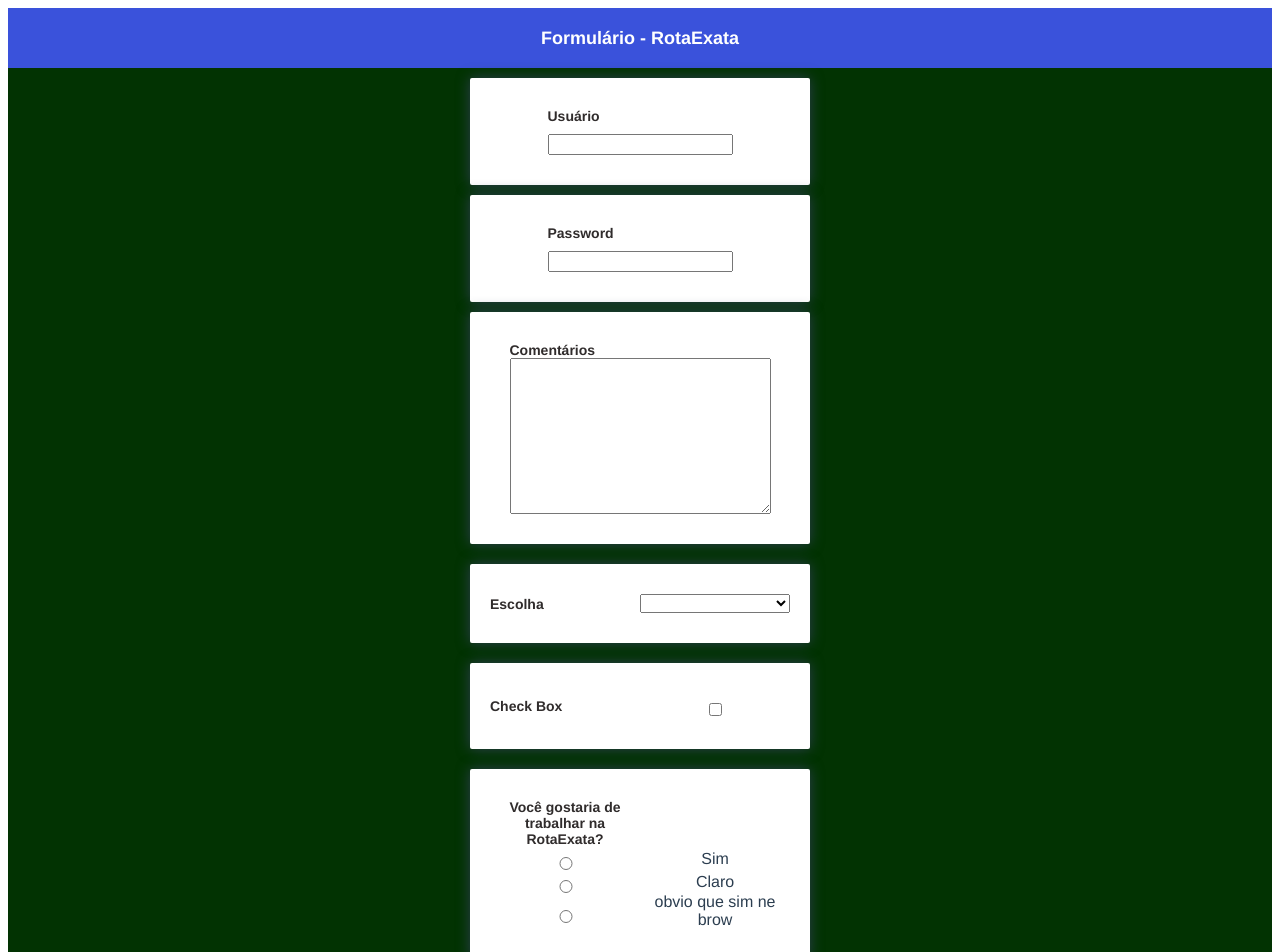
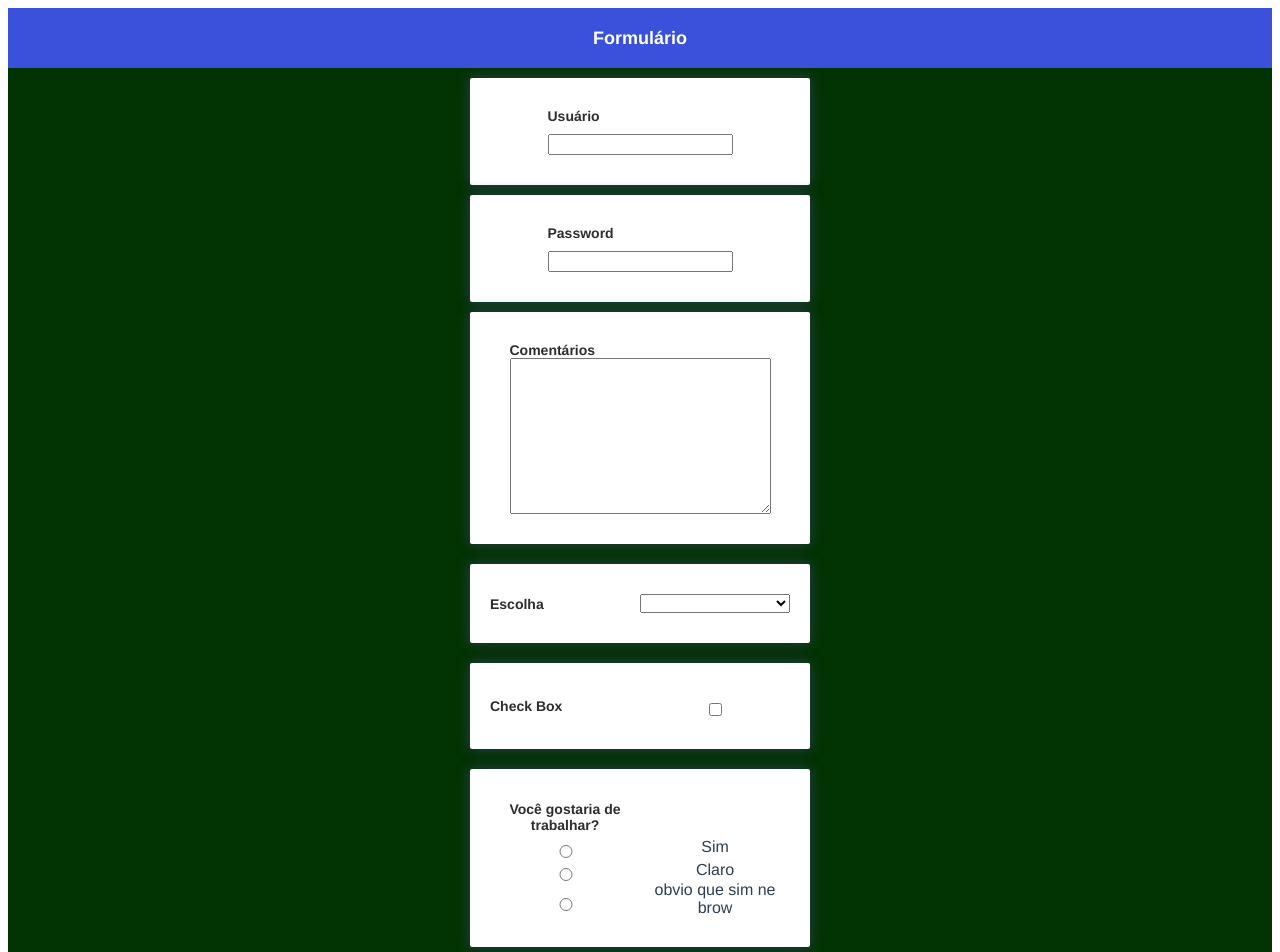
Before and after one commit to bkpedrosuper/userManager-beta_version, a Vue app: page / in a window 1280 px wide. Shown: the top 952 px of the page. Built offline with nearby package versions, Linux system fonts and the light colour scheme.

Commit message:
update 1

```diff
--- a/public/index.html
+++ b/public/index.html
@@ -5,7 +5,7 @@
     <meta http-equiv="X-UA-Compatible" content="IE=edge">
     <meta name="viewport" content="width=device-width,initial-scale=1.0">
     <link rel="icon" href="<%= BASE_URL %>favicon.ico">
-    <title>Challenge 1 - RotaExata</title>
+    <title>User Manager - Beta</title>
   </head>
   <body>
     <div id="app"></div>
--- a/src/components/Header.vue
+++ b/src/components/Header.vue
@@ -1,6 +1,6 @@
 <template>
     <div id="main-header">
-        <header id="main-header">Formulário - RotaExata</header>
+        <header id="main-header">Formulário</header>
     </div>
 </template>
 
--- a/src/components/Main.vue
+++ b/src/components/Main.vue
@@ -40,7 +40,7 @@
             </div>
 
             <div id="formulario">
-                <label for="">Você gostaria de trabalhar na RotaExata?</label><br><br>
+                <label for="">Você gostaria de trabalhar?</label><br><br>
                 <input type="radio" name="radio" v-model="radio1" value="Sim" id="radio1">Sim<br>
                 <input type="radio" name="radio" v-model="radio2" value="Claro" id="radio2">Claro<br>
                 <input type="radio" name="radio" v-model="radio3" value="obvio que sim ne brow" id="radio3">obvio que sim ne brow<br>
@@ -63,7 +63,7 @@
             <strong>Comentário:</strong>
             <p>{{comment}}</p>
             <p>----------</p>
-            <strong>Você quer trabalhar na RotaExata? - Opções Escolhidas</strong>
+            <strong>Você quer trabalhar? - Opções Escolhidas</strong>
             <div id="options" v-bind:key="option.id" v-for="option in options">
                 <p>{{option}}</p>
             </div>
```
